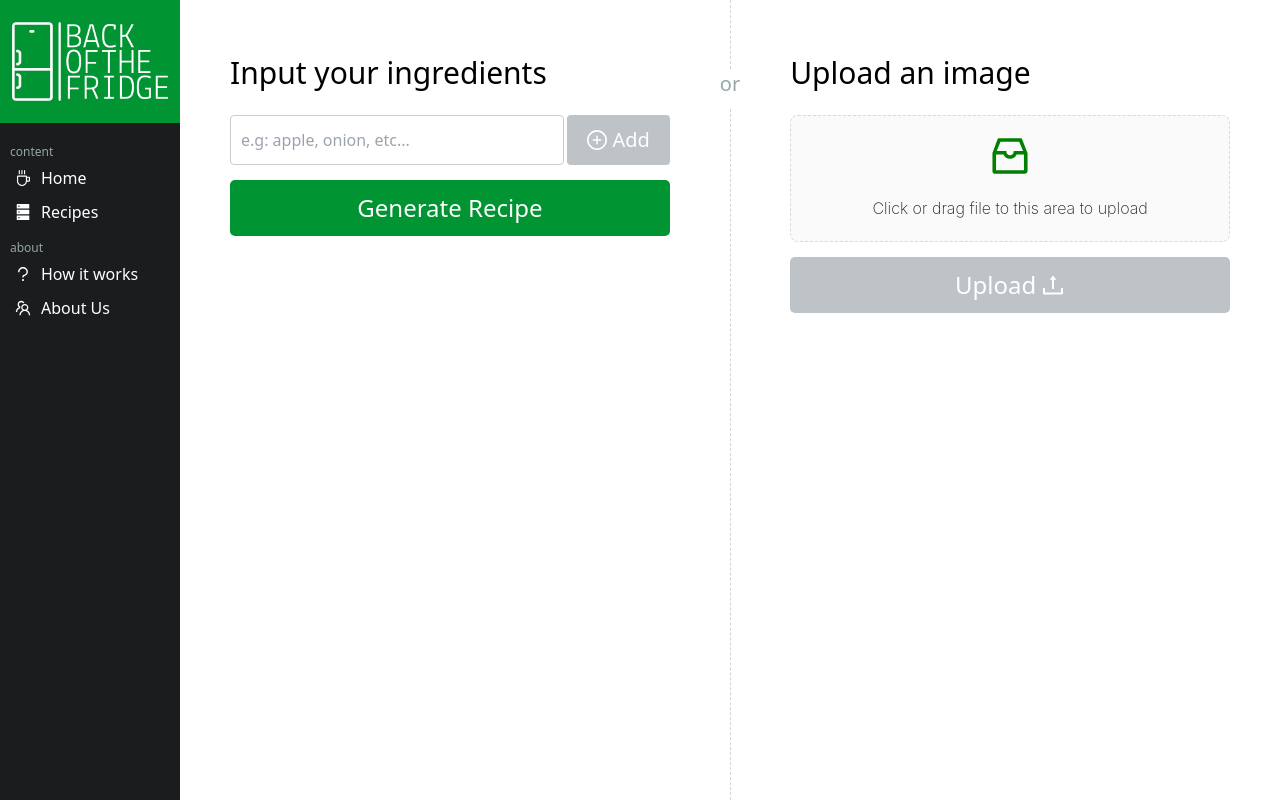
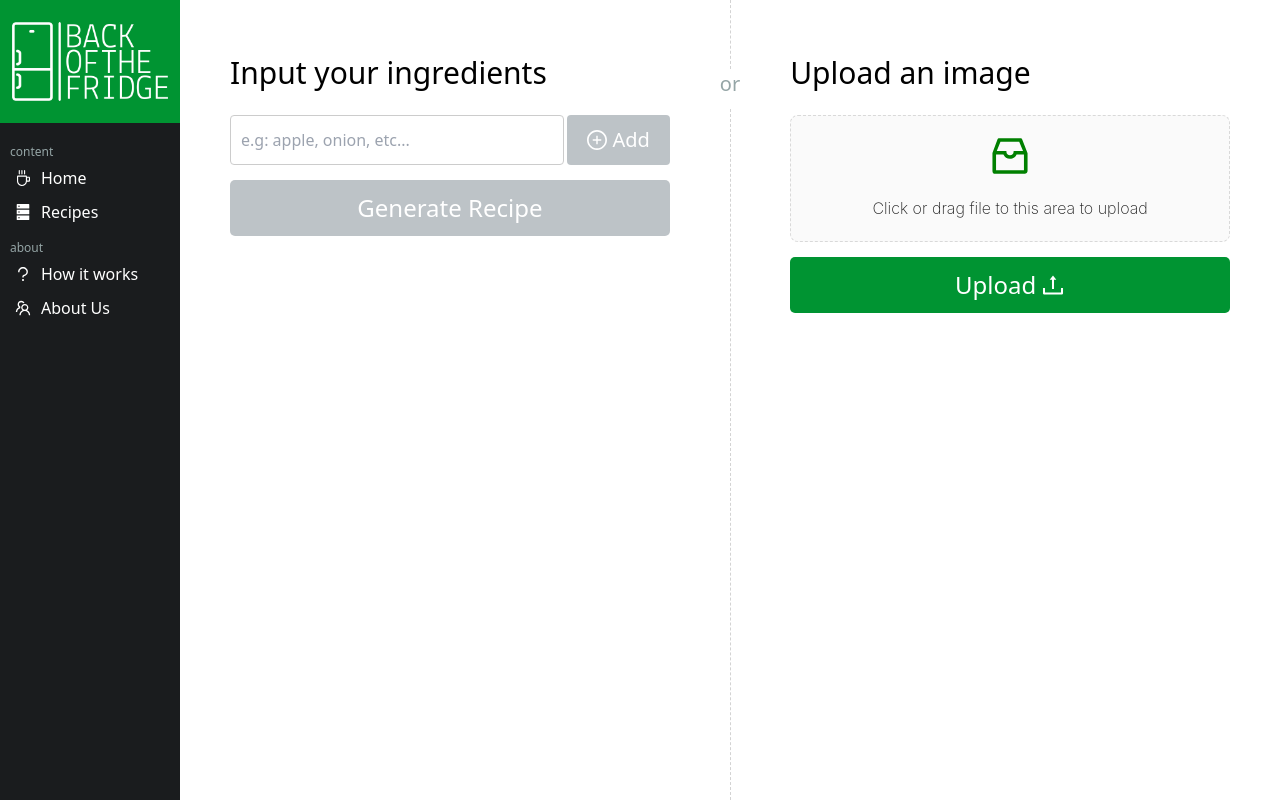
Before and after one commit to diegodofe/back-of-the-fridge, a Next.js app: page / in a window 1280 px wide. Built offline with nearby package versions, Linux system fonts and the light colour scheme.

Commit message:
Pass recipe to recipes route

```diff
--- a/src/components/ImageUploaderMenu.tsx
+++ b/src/components/ImageUploaderMenu.tsx
@@ -37,7 +37,7 @@ export function ImageUploaderMenu() {
           Click or drag file to this area to upload
         </p>
       </Dragger>
-      <button className="upload-button">
+      <button className="button-enabled">
         Upload <div style={{ width: "5px" }}></div>
         <UploadOutlined />
       </button>
--- a/src/components/IngredientsList/IngredientsList.tsx
+++ b/src/components/IngredientsList/IngredientsList.tsx
@@ -1,16 +1,18 @@
-import {PlusCircleOutlined} from "@ant-design/icons";
-import {useAutoAnimate} from "@formkit/auto-animate/react";
-import {useState} from "react";
+import { PlusCircleOutlined } from "@ant-design/icons";
+import { useAutoAnimate } from "@formkit/auto-animate/react";
+import { useState } from "react";
 import Ingredient from "./Ingreditent";
 
 function IngredientsList({
   onGenerateRecipe,
 }: {
-  onGenerateRecipe: (ingredients: string[]) => Promise<void>;
+  onGenerateRecipe: (ingredients: string[]) => void;
 }) {
   const [ingredients, setIngredients] = useState<string[]>([]);
   const [newIngredient, setNewIngredient] = useState<string>("");
   const [ref] = useAutoAnimate<HTMLElement>();
+
+  const disableSubmit = ingredients.length === 0;
 
   const handleDeleteIngredient = (index: number) => {
     const newIngredients = [...ingredients];
@@ -26,12 +28,7 @@ function IngredientsList({
   };
 
   const handleGenerateRecepit = () => {
-    onGenerateRecipe(ingredients).then(() => {
-      setIngredients([]);
-      setNewIngredient("");
-    }).catch((e) => {
-      console.error(e);
-    });
+    onGenerateRecipe(ingredients);
   };
 
   return (
@@ -40,8 +37,7 @@ function IngredientsList({
         <h2 className="ingredients-page__title">Input your ingredients</h2>
         {ingredients.map((ingredient, index) => (
           <Ingredient
-            // eslint-disable-next-line react/no-array-index-key
-            key={index}
+            key={ingredient}
             index={index}
             ingredient={ingredient}
             handleDeleteIngredient={handleDeleteIngredient}
@@ -61,7 +57,7 @@ function IngredientsList({
             value={newIngredient}
             placeholder="e.g: apple, onion, etc..."
           />
-          <div style={{width: "5px"}} />
+          <div style={{ width: "5px" }} />
           <button
             className="add-ingredient-form__button"
             type="submit"
@@ -69,11 +65,15 @@ function IngredientsList({
             value={newIngredient}
           >
             <PlusCircleOutlined />
-            <div style={{width: "5px"}} />
+            <div style={{ width: "5px" }} />
             Add
           </button>
         </form>
-        <button className="generate-button" onClick={handleGenerateRecepit}>
+        <button
+          disabled={disableSubmit}
+          className={disableSubmit ? "button-disabled" : "button-enabled"}
+          onClick={handleGenerateRecepit}
+        >
           Generate Recipe
         </button>
       </div>
--- a/src/pages/index.tsx
+++ b/src/pages/index.tsx
@@ -1,38 +1,51 @@
 import axios from "axios";
-import {type NextPage} from "next";
+import { type NextPage } from "next";
 import Head from "next/head";
-import {useState} from "react";
-import {ImageUploaderMenu} from "../components/ImageUploaderMenu";
+import { useRouter } from "next/router";
+import { useState } from "react";
+import { ImageUploaderMenu } from "../components/ImageUploaderMenu";
 import IngredientsList from "../components/IngredientsList/IngredientsList";
-import {LoaderOverlay} from "../components/LoaderOverlay";
+import { LoaderOverlay } from "../components/LoaderOverlay";
 import OrDivider from "../components/OrDivider";
+import type { Recipe } from "../types/recipe";
+import { message } from "antd";
 
-const url = 'https://mchacksbackend.vercel.app/cohereAdapterController/generatesampleprompt';
+const url =
+  "https://mchacksbackend.vercel.app/cohereAdapterController/generatesampleprompt";
 
 const Home: NextPage = () => {
+  const router = useRouter();
   const [showLoader, setShowLoader] = useState<boolean>(false);
+  const [messageApi, contextHolder] = message.useMessage();
 
-  const handleGenerateRecipe = async (ingredients: string[]) => {
-    console.log("generate recipe");
+  const handleGenerateRecipe = (ingredients: string[]) => {
+    console.log("Generating recipe...");
     setShowLoader(true);
-
-    // application/json headers
-    const res = await axios.post(url, {
-      ingredients: ingredients
-    });
-
-
-    if (res.status === 200) {
-      setShowLoader(false);
-      console.log("success");
-      console.log("data");
-      console.log(res.data);
-      // TODO: Diego
-    }
+    axios
+      .post(url, {
+        ingredients,
+      })
+      .then((res) => {
+        if (res.status === 200) {
+          const createdRecipe = res.data as unknown as Recipe;
+          void router.push({
+            pathname: "/recipes",
+            query: { ...createdRecipe },
+          });
+        }
+      })
+      .catch(() => {
+        void messageApi.open({
+          type: "error",
+          content: "Failed to create a recipe",
+        });
+      })
+      .finally(() => setShowLoader(false));
   };
 
   return (
     <>
+      {contextHolder}
       <Head>
         <title>Back of the fridge</title>
         <meta name="description" content="Make recipes with AI" />
@@ -44,11 +57,11 @@ const Home: NextPage = () => {
           display: "flex",
         }}
       >
-        <div style={{flex: 1}}>
+        <div style={{ flex: 1 }}>
           <IngredientsList onGenerateRecipe={handleGenerateRecipe} />
         </div>
         <OrDivider />
-        <div style={{flex: 1}}>
+        <div style={{ flex: 1 }}>
           <ImageUploaderMenu />
         </div>
       </main>
--- a/src/pages/recipes/index.tsx
+++ b/src/pages/recipes/index.tsx
@@ -1,13 +1,27 @@
 import { type NextPage } from "next";
 import Head from "next/head";
-import { useState } from "react";
+import { useEffect, useState } from "react";
 import type { Recipe } from "../../types/recipe";
 import { useAutoAnimate } from "@formkit/auto-animate/react";
 import { RecipeList } from "../../components/RecipeList";
 import { RecipeDetails } from "../../components/RecipeDetails";
+import { useRouter } from "next/router";
 
 const Recipes: NextPage = () => {
   const [selectedRecipe, setSelectedRecipe] = useState<Recipe>();
+
+  const router = useRouter();
+
+  useEffect(() => {
+    const data = router.query as unknown as Recipe;
+    const invalidQuery =
+      !data?.directions || !data?.ingredients || !data?.title;
+    if (invalidQuery) return;
+    setSelectedRecipe(data);
+  }, [router.query]);
+
+  console.log(selectedRecipe);
+
   const [ref] = useAutoAnimate<HTMLElement>();
 
   return (
--- a/src/styles/globals.css
+++ b/src/styles/globals.css
@@ -2,15 +2,15 @@
 @tailwind components;
 @tailwind utilities;
 
-@import url('https://fonts.googleapis.com/css2?family=Titillium+Web:wght@200;300;400&display=swap');
+@import url("https://fonts.googleapis.com/css2?family=Titillium+Web:wght@200;300;400&display=swap");
 
 body {
-  font-family: 'Titillium' 'Dosis', 'Open Sans', serif;
+  font-family: "Titillium" "Dosis", "Open Sans", serif;
   font-weight: 200;
 }
 
 .navbar {
-  background-color: #1A1C1E;
+  background-color: #1a1c1e;
   max-width: 180px;
   display: flex;
   flex-direction: column;
@@ -48,7 +48,6 @@ body {
   margin-right: 10px;
   font-weight: 800;
 }
-
 
 .navbar__item:hover {
   background-color: #009432;
@@ -111,7 +110,7 @@ body {
   justify-content: space-between;
   align-items: center;
   margin-bottom: 10px;
-  border: 1px solid #00784A;
+  border: 1px solid #00784a;
   border-radius: 5px;
 }
 
@@ -134,9 +133,10 @@ body {
   font-size: 25px;
 }
 
-.generate-button {
+.button-enabled {
   display: flex;
   justify-content: space-between;
+  cursor: pointer;
   align-items: center;
   margin-bottom: 10px;
   background-color: #009432;
@@ -151,11 +151,12 @@ body {
   padding: 10px;
 }
 
-.upload-button {
+.button-disabled {
   display: flex;
   justify-content: space-between;
   align-items: center;
   margin-bottom: 10px;
+  cursor: not-allowed;
   background-color: #bdc3c7;
   color: white;
   font-size: 24px;
@@ -171,7 +172,6 @@ body {
 .upload-button:hover {
   background-color: #727e86;
 }
-
 
 .generate-button:hover {
   background-color: #006823;
@@ -226,5 +226,4 @@ body {
   width: 300px;
   height: 300px;
   border: 1px solid #009432;
-  ;
 }
```
